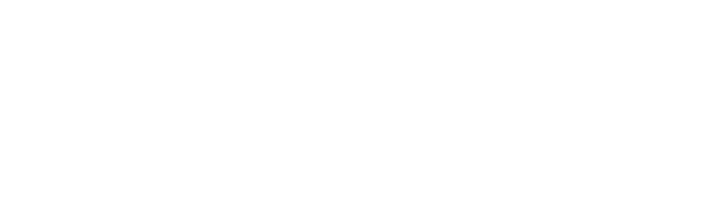
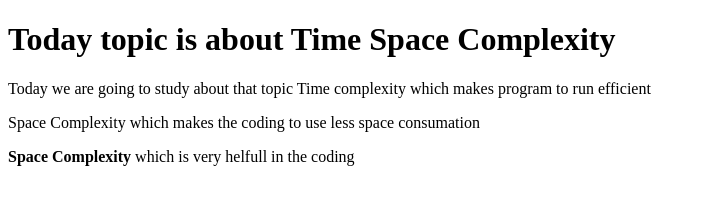
Before and after one commit to acciojob/time-and-space-complexity-shreya98-r, a website: page main.html in a window 1280 px wide. Shown: the whole page, without its empty margins (0-706 px from the left). Drawn offline with Linux system fonts and the light colour scheme.

Commit message:
created a submission

```diff
--- a/main.html
+++ b/main.html
@@ -10,7 +10,10 @@
 	<!-- the entire body must be written by student -->
     <script type="text/javascript" src="./script.js">
 </script>
-
+<h1> Today topic is about Time Space Complexity</h1>
+	<p>Today we are going to study about that topic Time complexity which makes program to run  efficient </p>
+	<P> Space Complexity which makes the coding to use less space consumation </P>
+	<P><b>Space Complexity</b> which is very helfull in the coding </P>
 </body>
 
 </html>
```
